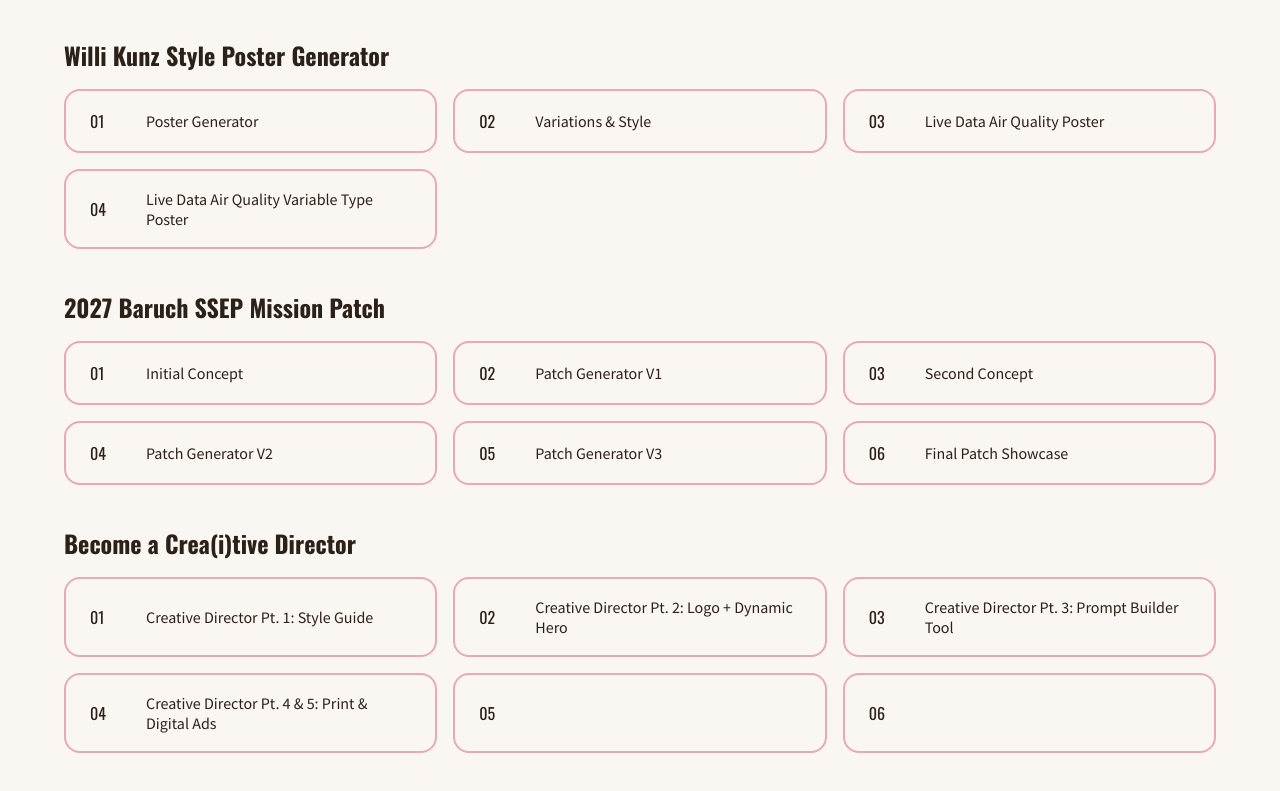
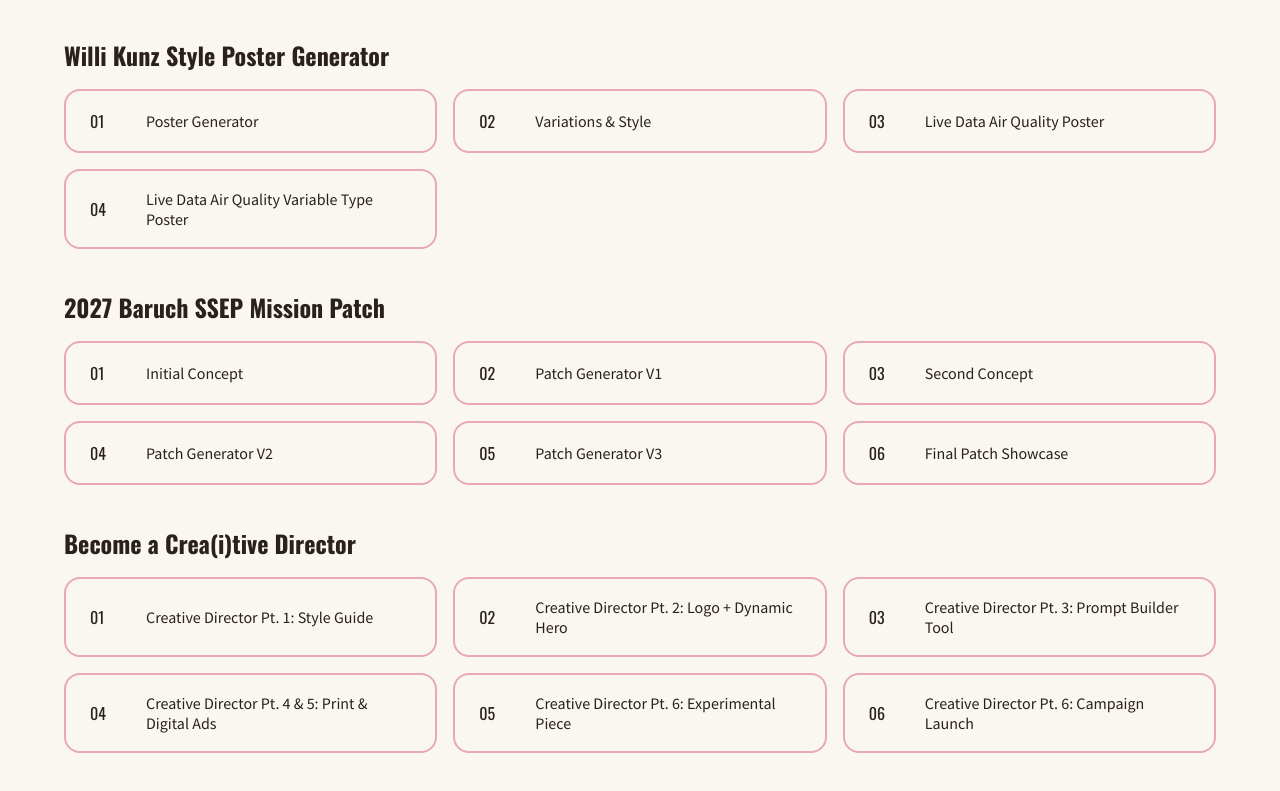
Before and after one commit to annal9770/AIFD, a plain HTML site: page index.html in a window 1280 px wide. Shown: the part 1351-2142 px from the top of the page. Drawn offline with nearby package versions, Linux system fonts and the light colour scheme.

Commit message:
Add files via upload

```diff
--- a/index.html
+++ b/index.html
@@ -384,15 +384,15 @@
         </a>
       </li>
       <li>
-        <a class="work" href="">
+        <a class="work" href="creative_director/experimental.html">
           <span class="num">05</span>
-          <span></span>
+          <span><span>Creative Director Pt. 6: Experimental Piece</span></span>
         </a>
       </li>
       <li>
-        <a class="work" href="">
+        <a class="work" href="creative_director/final/final.html">
           <span class="num">06</span>
-          <span></span>
+          <span>Creative Director Pt. 6: Campaign Launch</span>
         </a>
       </li>
     </ul>
```
